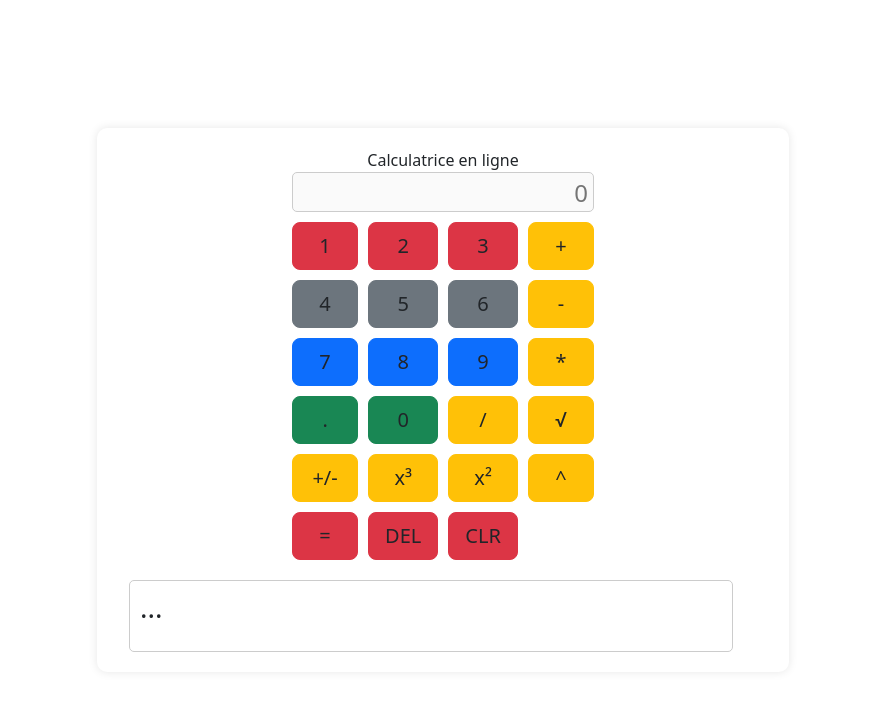
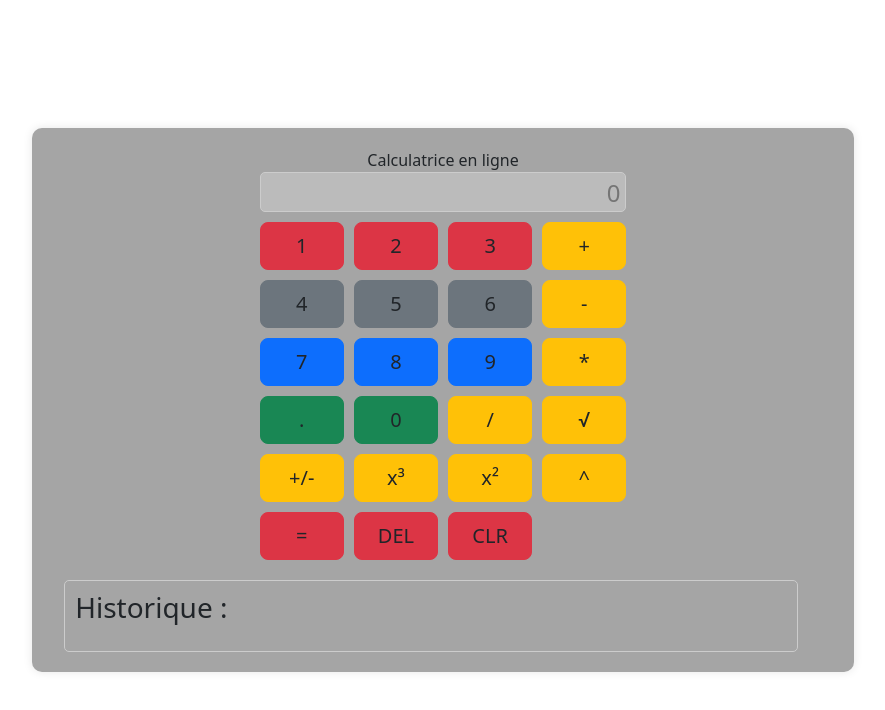
Before and after one commit to Ali-Kasal/Calculatrice_Web, a plain HTML site: page INDEX.html in a window 1280 px wide. Shown: the whole page, without its empty margins (197-1082 px from the left). Drawn offline with nearby package versions, Linux system fonts and the light colour scheme.

Commit message:
modif bgcolor

```diff
--- a/INDEX.html
+++ b/INDEX.html
@@ -46,7 +46,7 @@
             <div class="row">
                 <article class="col-12">
                     <div id="history-container">
-                        <h3>...</h3>
+                        <h3>Historique :</h3>
                         <ul id="history" class="form-label"></ul>
                 </article>
             </div>
--- a/Style.css
+++ b/Style.css
@@ -9,7 +9,7 @@ body {
 }
 
 #calculator {
-    background: white;
+    background: rgb(165, 165, 165);
     padding: 20px;
     border-radius: 10px;
     box-shadow: 0 0 10px rgba(0, 0, 0, 0.1);
```
